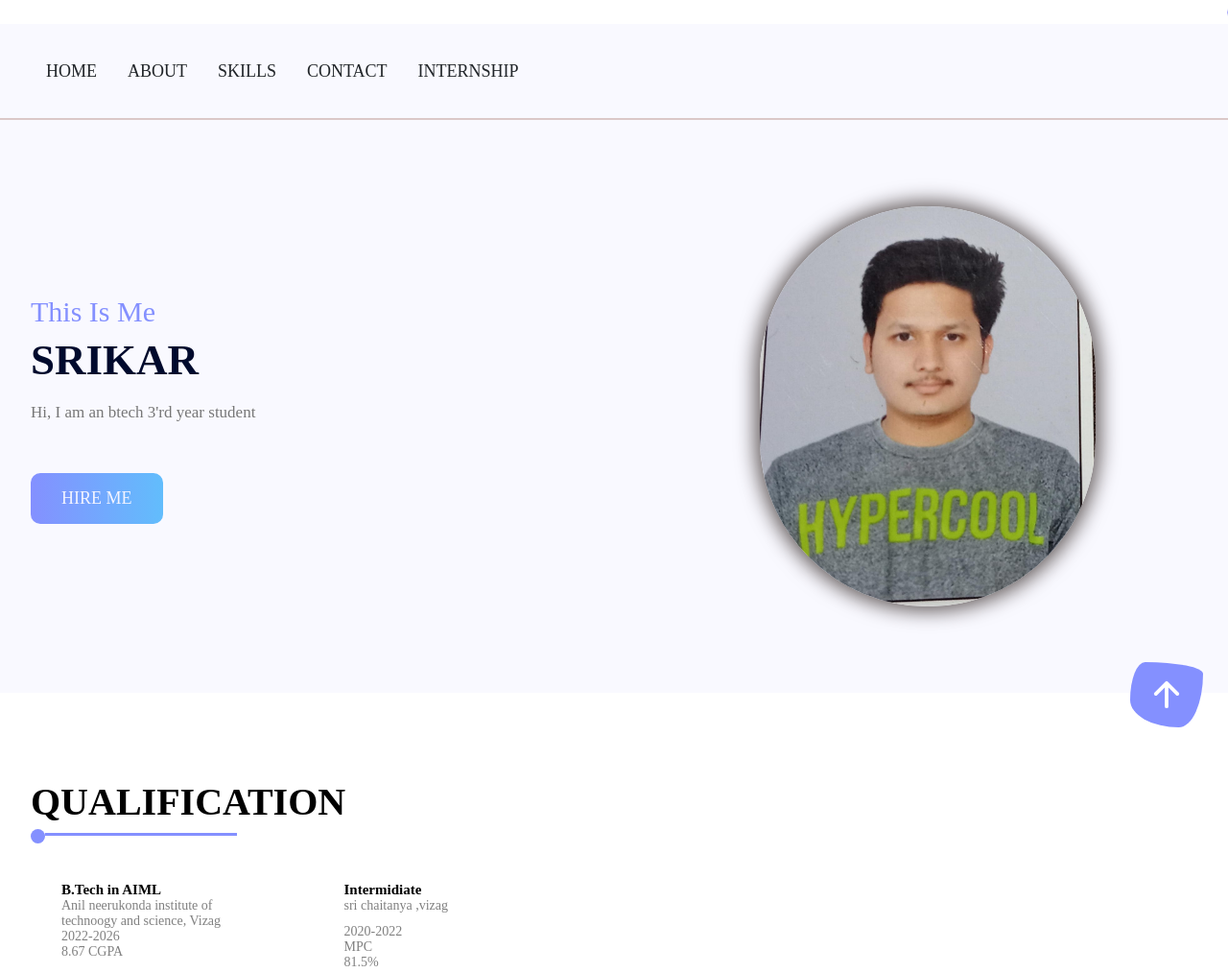
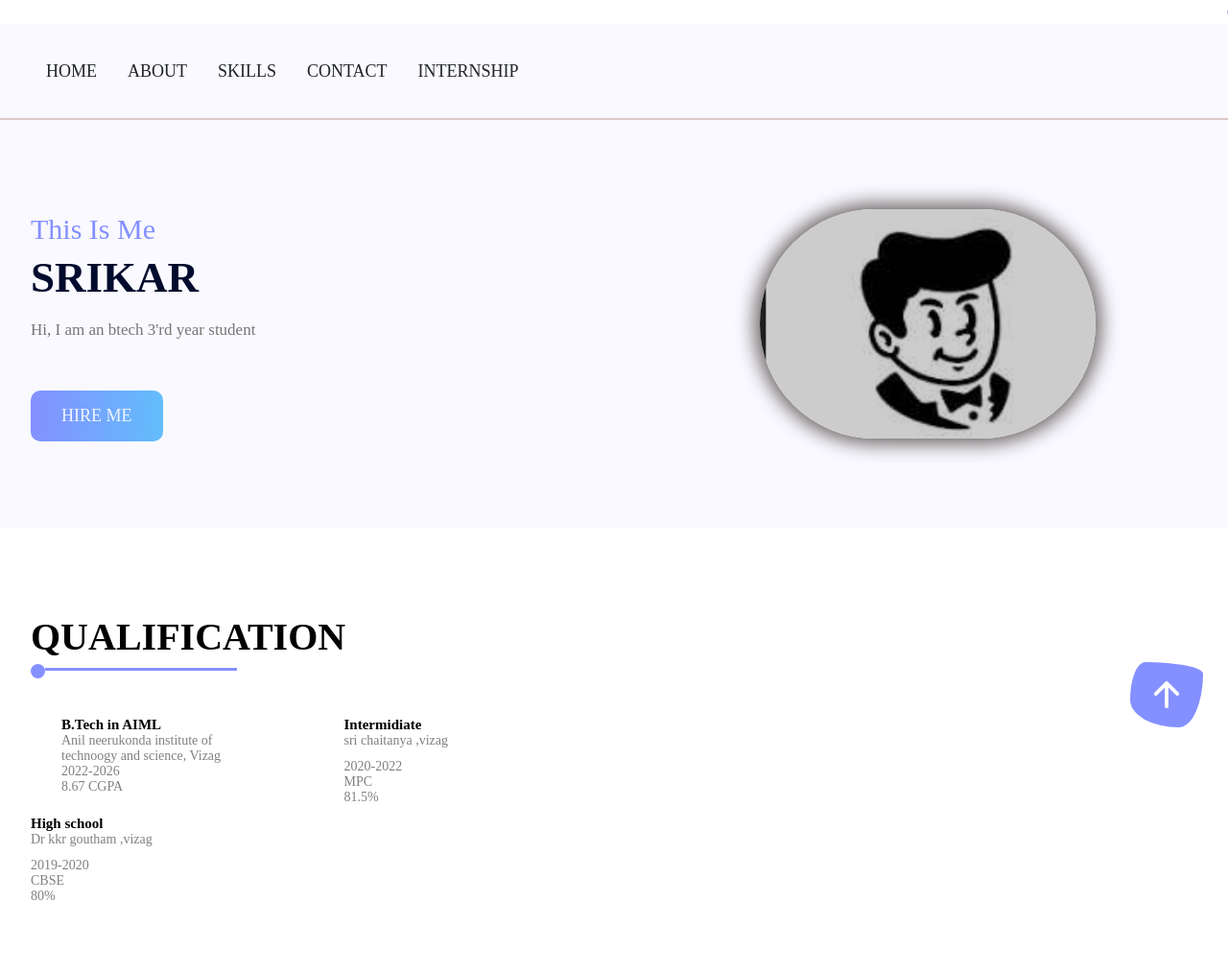
Before and after one commit to srikarpilla/resume, a plain HTML site: page index.html in a window 1280 px wide. Shown: the top 1014 px of the page at 96% size. Drawn offline with nearby package versions, Linux system fonts and the light colour scheme.

Commit message:
Update index.html

```diff
--- a/index.html
+++ b/index.html
@@ -75,7 +75,7 @@ Main hero section starts
                 </div>
 
                 <div class="section-hero-image">
-                    <img src="images/sri.jpg" width="350px" alt="hero image" class="hero-img" />
+                    <img src="images/logg.jpg" width="350px" alt="hero image" class="hero-img" />
                 </div>
             </div>
         </section>
```
